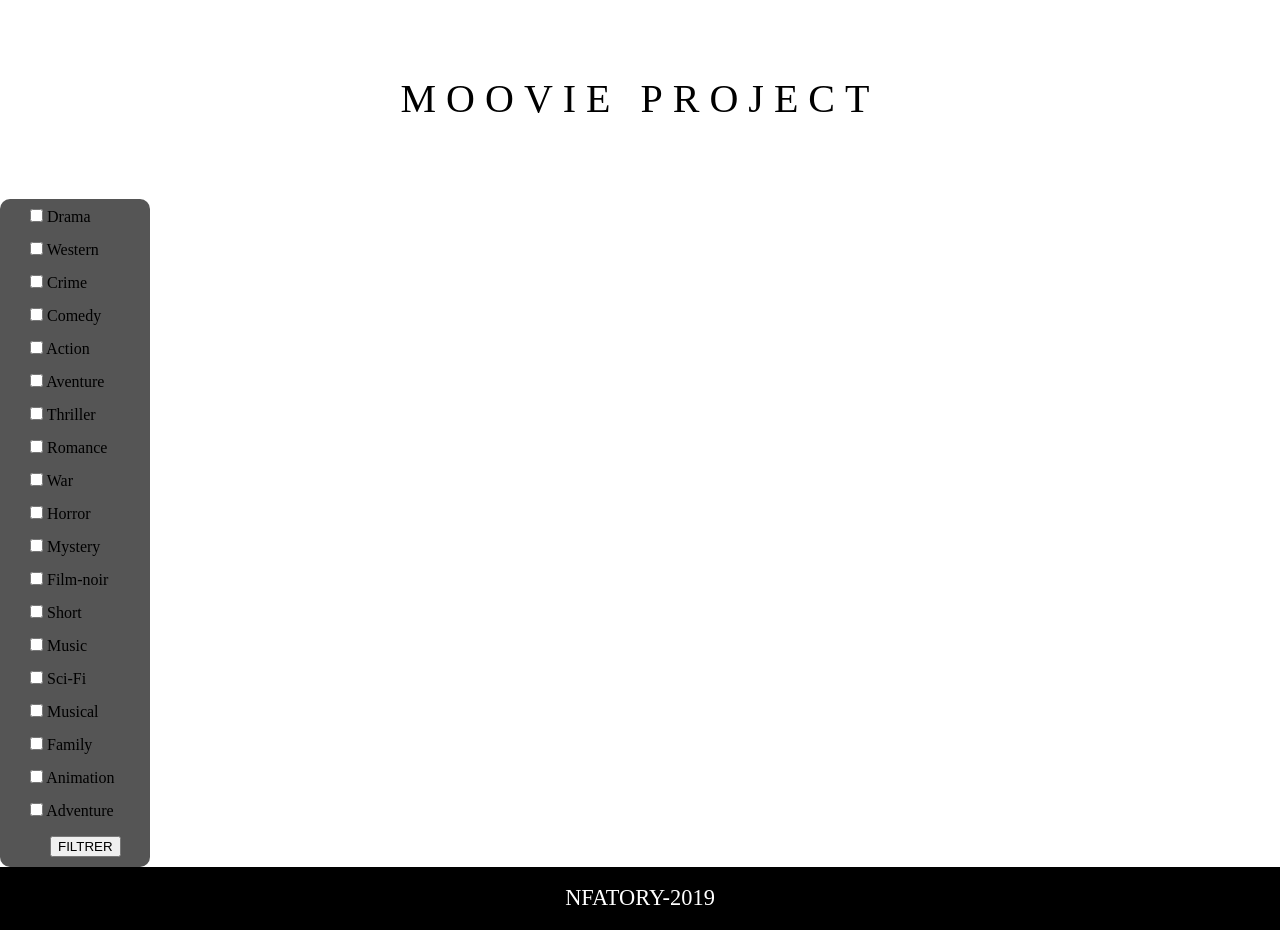
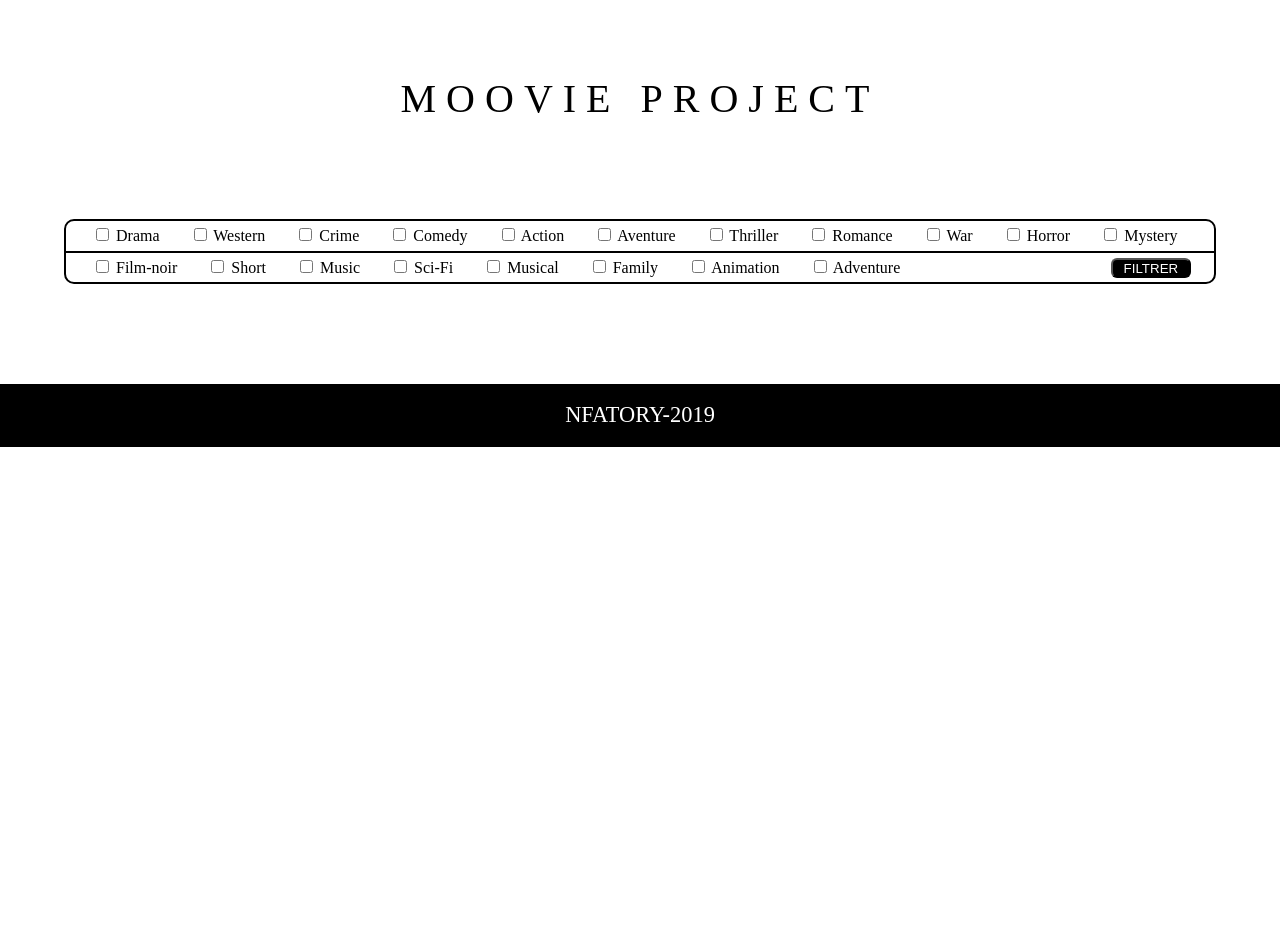
Before and after one commit to Nifooo/MoovieProject, a PHP site: page / in a window 1280 px wide. Shown: the part 646-1576 px from the top of the page. After the commit the page ends 1093 px from the top, so only its background shows below. Run offline with PHP 8.4, Linux system fonts and the light colour scheme; data that the repository does not hold is empty; a stand-in replaces the project's code that opens the database connection.

Commit message:
Sytle des checkbox fini definitivement et j'ai commencer la page compte.php je rajoute des infos et apres je vais refaire le style très vite fait de la page

```diff
--- a/asset/css/style.css
+++ b/asset/css/style.css
@@ -56,22 +56,32 @@ h1 {
 }
 
 .vertical {
-    width: 150px;
-    background-color: #555;
+    background-color: white;
     border-radius: 10px;
-    float: left;
+    height: 65px;
+    line-height: 30px;
+    border: 2px solid black;
+    margin: 100px 0;
 }
 
 .vertical input[type=checkbox] {
-    font-size: 36px;
-    margin: 10px 0;
     margin-left: 30px;
 }
 
+.barre {
+    width: 100%;
+    height: 2px;
+    background-color: black;
+}
+
 .vertical input[type=submit] {
-    margin: 10px 0;
-    margin-left: 50px;
     text-transform: uppercase;
+    background-color: black;
+    color: white;
+    border-radius: 6px;
+    width: 80px;
+    height: 20px;
+    margin-left: 18%;
 }
 
 #listefilm {
--- a/index.php
+++ b/index.php
@@ -53,86 +53,74 @@ include('inc/header.php');
     <a href="index.php"><img width="100%" src="asset/img/joker.png" alt="Affiche de film du joker"></a>
     <h1>Moovie Project</h1>
 
+<div class="wrap">
+
             <form class="vertical" method="post" action="">
 
                 <input type="checkbox" class="drama" name="cat[]" value="Drama">
                 <label for="drama">Drama</label>
-                <div class="clear"></div>
 
                 <input type="checkbox" class="western" name="cat[]" value="Western">
                 <label for="western">Western</label>
-                <div class="clear"></div>
 
                 <input type="checkbox" class="crime" name="cat[]" value="Crime">
                 <label for="crime">Crime</label>
-                <div class="clear"></div>
 
                 <input type="checkbox" class="comedy" name="cat[]" value="Comedy">
                 <label for="comedy">Comedy</label>
-                <div class="clear"></div>
 
                 <input type="checkbox" class="action" name="cat[]" value="Action">
                 <label for="action">Action</label>
-                <div class="clear"></div>
 
                 <input type="checkbox" class="aventure" name="cat[]" value="Aventure">
                 <label for="aventure">Aventure</label>
-                <div class="clear"></div>
 
                 <input type="checkbox" class="thriller" name="cat[]" value="Thriller">
                 <label for="thriller">Thriller</label>
-                <div class="clear"></div>
 
                 <input type="checkbox" class="romance" name="cat[]" value="Romance">
                 <label for="romance">Romance</label>
-                <div class="clear"></div>
 
                 <input type="checkbox" class="war" name="cat[]" value="War">
                 <label for="war">War</label>
-                <div class="clear"></div>
 
                 <input type="checkbox" class="horror" name="cat[]" value="Horror">
                 <label for="horror">Horror</label>
-                <div class="clear"></div>
 
                 <input type="checkbox" class="mystery" name="cat[]" value="Mystery">
                 <label for="mystery">Mystery</label>
-                <div class="clear"></div>
+
+                <div class="barre"></div>
 
                 <input type="checkbox" class="film-noir" name="cat[]" value="film-noir">
                 <label for="film-noir">Film-noir</label>
-                <div class="clear"></div>
 
                 <input type="checkbox" class="short" name="cat[]" value="Short">
                 <label for="short">Short</label>
-                <div class="clear"></div>
 
                 <input type="checkbox" class="music" name="cat[]" value="Music">
                 <label for="music">Music</label>
-                <div class="clear"></div>
 
                 <input type="checkbox" class="sci-fi" name="cat[]" value="Sci-fi">
                 <label for="sci-fi">Sci-Fi</label>
-                <div class="clear"></div>
 
                 <input type="checkbox" class="musical" name="cat[]" value="Musical">
                 <label for="musical">Musical</label>
-                <div class="clear"></div>
 
                 <input type="checkbox" class="family" name="cat[]" value="Family">
                 <label for="family">Family</label>
-                <div class="clear"></div>
 
                 <input type="checkbox" class="animation" name="cat[]" value="Animation">
                 <label for="animation">Animation</label>
-                <div class="clear"></div>
+
 
                 <input type="checkbox" class="adventure" name="cat[]" value="Adventure">
                 <label for="adventure">Adventure</label>
-                <div class="clear"></div>
 
                 <input type="submit" name="submitted" value="Filtrer">
             </form>
+
+</div>
 <?php
 
 foreach ($movies as $movie) {
```
